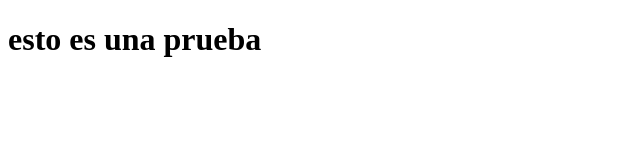
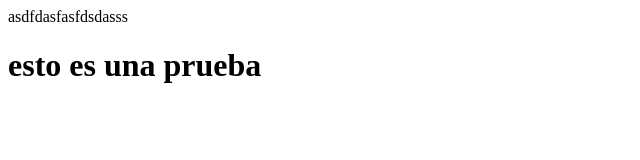
Before and after one commit to Drymnz/CLINICA-PROYECTO-IPC-2-VAQUERAS-2021, a website: page views/algo.html in a window 1280 px wide. Shown: the whole page, without its empty margins (0-640 px from the left). Drawn offline with Linux system fonts and the light colour scheme.

Commit message:
Update algo.html
prueva

```diff
--- a/views/algo.html
+++ b/views/algo.html
@@ -2,7 +2,7 @@
 <html lang="en">
 <head>
     <meta charset="UTF-8">
-    <meta http-equiv="X-UA-Compatible" content="IE=edge">
+    asdfdasfasfdsdasss
     <meta name="viewport" content="width=device-width, initial-scale=1.0">
     <title>Document</title>
 </head>
```
